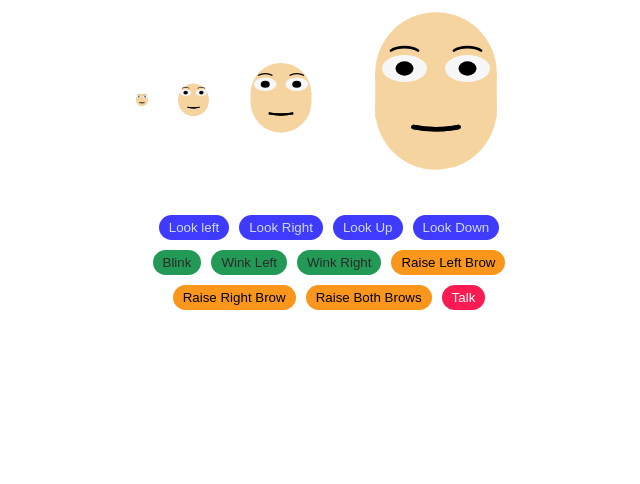
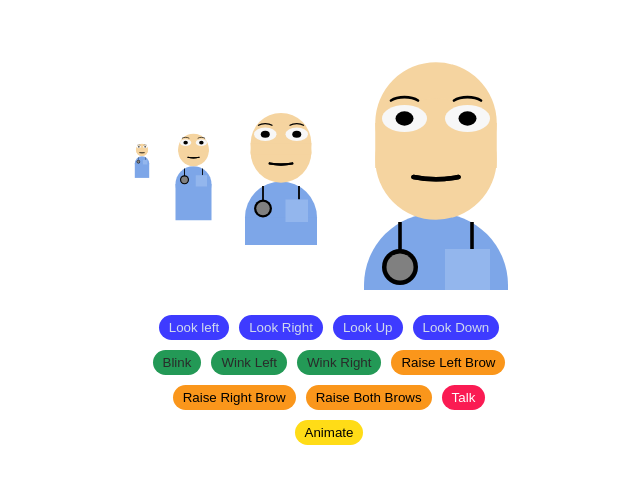
Before and after one commit to simmihugs/doc, a React (Vite) app: page / in a window 1280 px wide. Shown: the top 484 px of the page, without its empty margins (311-951 px from the left). Built offline with nearby package versions, Linux system fonts and the light colour scheme.

Commit message:
Added doctor outfit and animate button

```diff
--- a/src/Animations.jsx
+++ b/src/Animations.jsx
@@ -209,6 +209,10 @@ export default function Animations({
       <button onClick={talk} className="svg-doctor-button color4">
         Talk
       </button>
+
+      <button onClick={() => {}} className="svg-doctor-button color5">
+        Animate
+      </button>
     </div>
   );
 }
--- a/src/character/head/Face.jsx
+++ b/src/character/head/Face.jsx
@@ -46,7 +46,7 @@ export default function Face({
       <svg
         viewBox={`${viewBoxX} ${viewBoxY} ${viewBoxWidth} ${viewBoxHeight}`}
         width={(180 * size) / 100}
-        height={((viewBoxHeight / viewBoxWidth) * 180 * size) / 100} // Maintain aspect ratio
+        height={100 + ((viewBoxHeight / viewBoxWidth) * 180 * size) / 100}
         aria-labelledby="faceTitle faceDesc"
       >
         <title id="faceTitle">Animated SVG Face</title>
@@ -54,6 +54,28 @@ export default function Face({
           An animated face with moving eyes, blinking eyelids, and changing
           expressions.
         </desc>
+
+        <circle cx="100" cy="250" r="80" fill="#7da6e8" />
+        <rect x="20" y="250" width="160" height="160" fill="#7da6e8" />
+        <circle cx="60" cy="230" r="20" fill="black" />
+        <line
+          x1="60"
+          y1="230"
+          x2="60"
+          y2="180"
+          stroke="black"
+          stroke-width="4"
+        />
+        <circle cx="60" cy="230" r="15" fill="gray" />
+        <line
+          x1="140"
+          y1="210"
+          x2="140"
+          y2="180"
+          stroke="black"
+          stroke-width="4"
+        />
+        <rect x="110" y="210" width="50" height="50" fill="#93b6ed" />
 
         <circle
           cx={Const.HEAD_CENTER_X} // Should already be scaled
--- a/src/style/SvgFace.css
+++ b/src/style/SvgFace.css
@@ -73,3 +73,11 @@
 .svg-doctor-button.color4:hover {
   background-color: #f74874;
 }
+
+.svg-doctor-button.color5 {
+  background-color: #ffdc17;
+}
+
+.svg-doctor-button.color5:hover {
+  background-color: #ede093;
+}
```
Also changed, not shown: src/App.jsx (+0 -7 lines).
